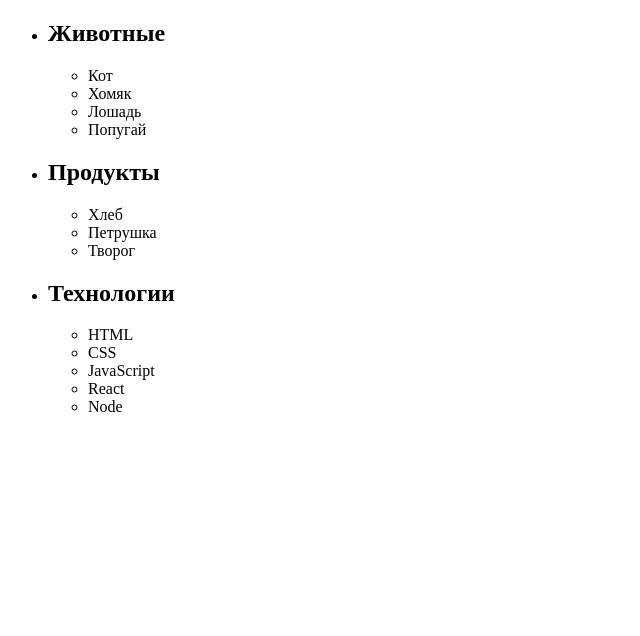
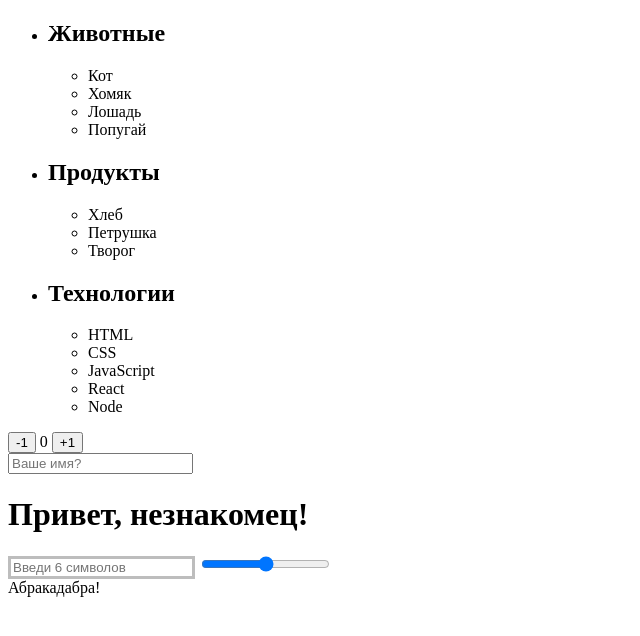
Before and after one commit to artemlitun/goit-js-hw-07, a plain HTML site: page index.html in a window 1280 px wide. Shown: the whole page, without its empty margins (0-640 px from the left). Drawn offline with Linux system fonts and the light colour scheme.

Commit message:
Поправил

```diff
--- a/index.html
+++ b/index.html
@@ -7,8 +7,8 @@
     <title>Document</title>
 </head>
 <body>
-    <!-- =================Task-1========= -->
-    <ul id="categories">
+<!-- =================Task-1========= -->
+      <ul id="categories">
         <li class="item">
           <h2>Животные</h2>
           <ul>
@@ -39,43 +39,43 @@
       </ul>
 
       <!-- =================Task-2========= -->
-      <!-- <ul id="ingredients"></ul> -->
+      <ul id="ingredients"></ul>
 
       <!-- =================Task-3========= -->
-      <!-- <ul id="gallery"></ul> -->
+      <ul id="gallery"></ul>
 
       <!-- =================Task-4========= -->
-      <!-- <div id="counter">
+      <div id="counter">
         <button type="button" data-action="decrement">-1</button>
         <span id="value">0</span>
         <button type="button" data-action="increment">+1</button>
-      </div> -->
+      </div>
 
       <!-- =================Task-5========= -->
-      <!-- <input type="text" placeholder="Ваше имя?" id="name-input" />
-      <h1>Привет, <span id="name-output">незнакомец</span>!</h1> -->
+      <input type="text" placeholder="Ваше имя?" id="name-input" />
+      <h1>Привет, <span id="name-output">незнакомец</span>!</h1>
 
       <!-- =================Task-6========= -->
-      <!-- <input
+      <input
       type="text"
       id="validation-input"
       data-length="6"
-      placeholder="Введи 6 символов" -->
+      placeholder="Введи 6 символов"
 
 
       <!-- =================Task-7========= -->
-      <!-- <input id="font-size-control" type="range" />
+      <input id="font-size-control" type="range" />
       <br />
-      <span id="text">Абракадабра!</span> -->
+      <span id="text">Абракадабра!</span>
 
 
-      <script src="./task-1.js" type="module"></script>
+      <!-- <script src="./task-1.js" type="module"></script> -->
       <!-- <script src="./task-2.js" type="module"></script> -->
       <!-- <script src="./task-3.js" type="module"></script> -->
       <!-- <script src="./task-4.js" type="module"></script> -->
       <!-- <script src="./task-5.js" type="module"></script> -->
       <!-- <script src="./task-6.js" type="module"></script> -->
-      <!-- <script src="./task-7.js" type="module"></script> -->
+      <script src="./task-7.js" type="module"></script>
 
     </body>
 </html>
```
